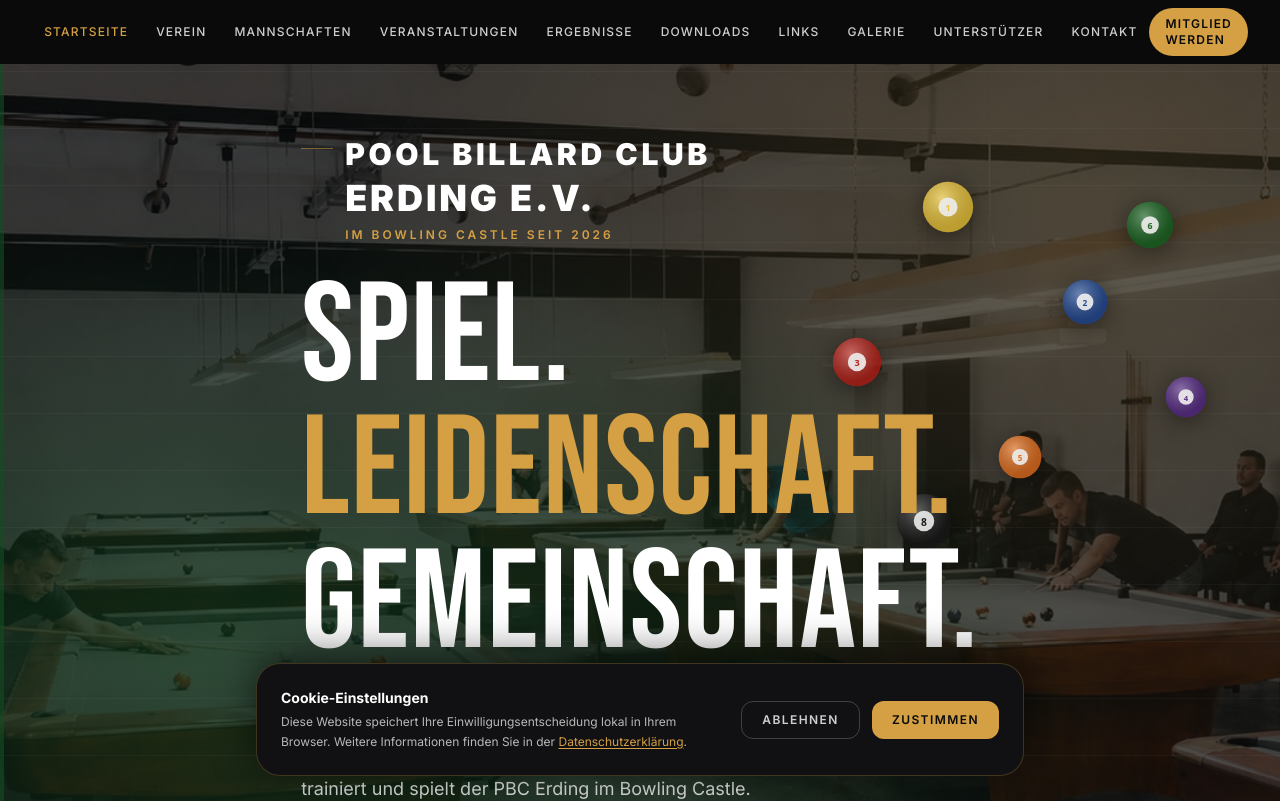
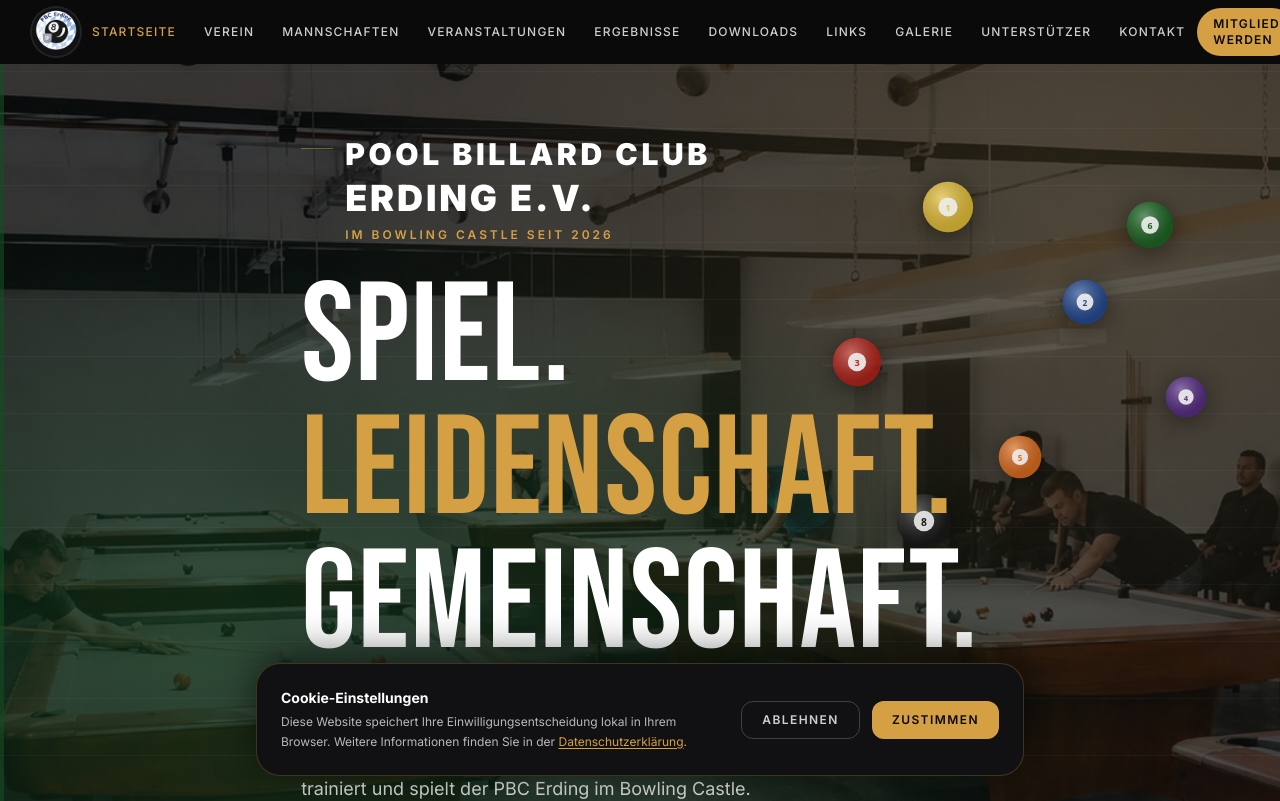
Before and after one commit to chrisgitti/pbc-erding.de, a Next.js app: page / in a window 1280 px wide. Shown: the top 801 px of the page. Built offline with nearby package versions, Linux system fonts and the light colour scheme.

Commit message:
fix: Logo in Header vergrößert und immer sichtbar (shrink-0, bg, NEXT_PUBLIC_BASE_PATH fix)

```diff
--- a/components/layout/Header.tsx
+++ b/components/layout/Header.tsx
@@ -33,20 +33,20 @@ export default function Header() {
           {/* Logo */}
           <Link
             href="/"
-            className="flex items-center gap-3"
+            className="flex shrink-0 items-center gap-3"
             onClick={() => setMenuOpen(false)}
             aria-label="PBC Erding - Startseite"
           >
             {/* eslint-disable-next-line @next/next/no-img-element */}
             <img
-              src={`${process.env.NEXT_PUBLIC_BASE_PATH}/images/logo_pbced.png`}
+              src={`${process.env.NEXT_PUBLIC_BASE_PATH ?? ''}/images/logo_pbced.png`}
               alt=""
-              width={36}
-              height={36}
+              width={48}
+              height={48}
               loading="eager"
               decoding="async"
               fetchPriority="high"
-              className="rounded-full"
+              className="rounded-full ring-2 ring-white/10 bg-charcoal-900"
             />
             <span className="sr-only">PBC Erding</span>
           </Link>
```
